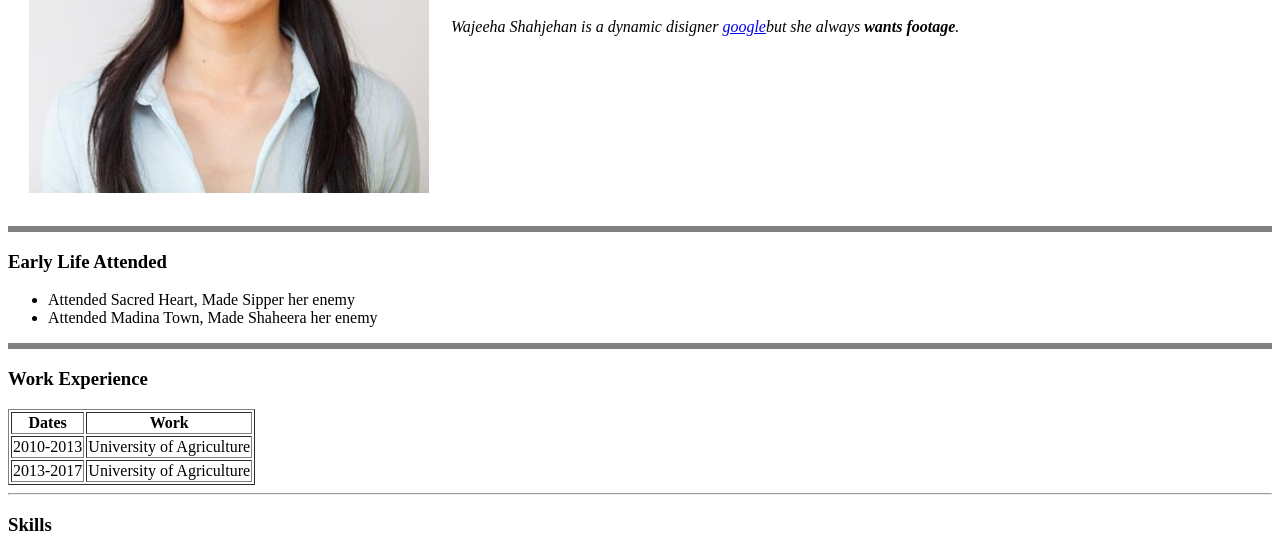
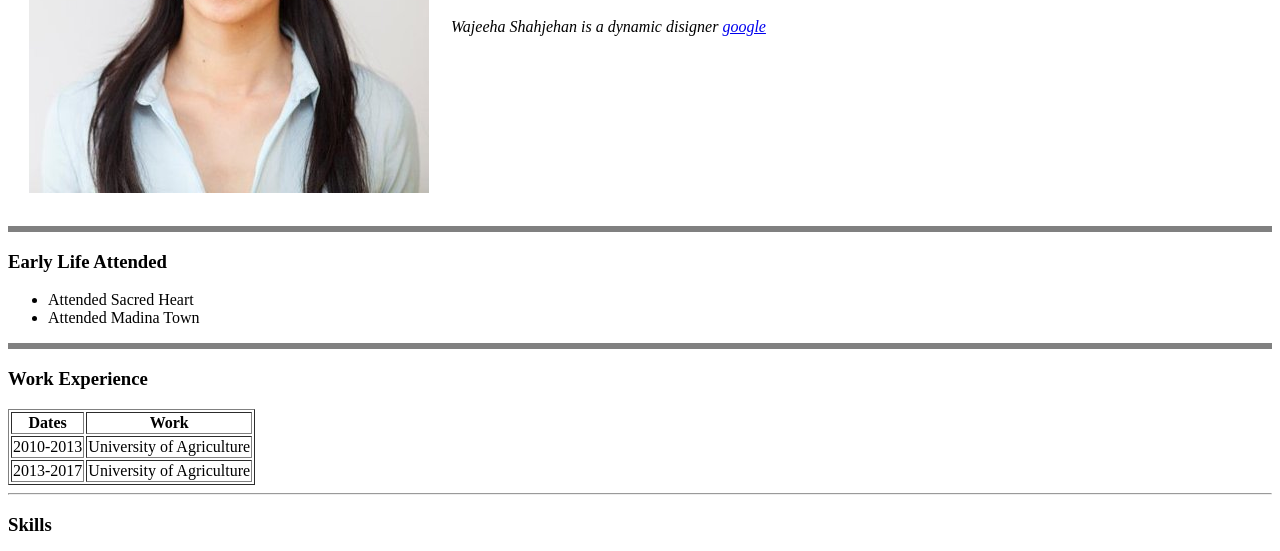
Before and after one commit to MuhammadNosherwan/CV, a plain HTML site: page index.html in a window 1280 px wide. Shown: the part 236-787 px from the top of the page. Drawn offline with Linux system fonts and the light colour scheme.

Commit message:
Update index.html

```diff
--- a/index.html
+++ b/index.html
@@ -13,8 +13,8 @@
 
   <td><img src="Dr Yu.jpg" alt="Angela Profile Picture"></td>
   <td><h1>Wajeeha Shahjehan</h1>
-  <p><em>Wajeeha Shahjehan is a dynamic disigner <a href="https://www.google.com/">google</a>but she
-    always <strong>wants footage</strong>.</em></p></td>
+  <p><em>Wajeeha Shahjehan is a dynamic disigner <a href="https://www.google.com/">google</a></em></p>
+      </td>
   </tr>
   </table>
 <hr size= 6 noshade>
@@ -22,8 +22,8 @@
 <h3>Early Life Attended</h3>
 <ul>
 
-  <li>Attended Sacred Heart, Made Sipper her enemy</li>
-  <li>Attended Madina Town, Made Shaheera her enemy</li>
+  <li>Attended Sacred Heart </li>
+  <li>Attended Madina Town</li>
 
 </ul>
 <hr size = 6 noshade>
```
